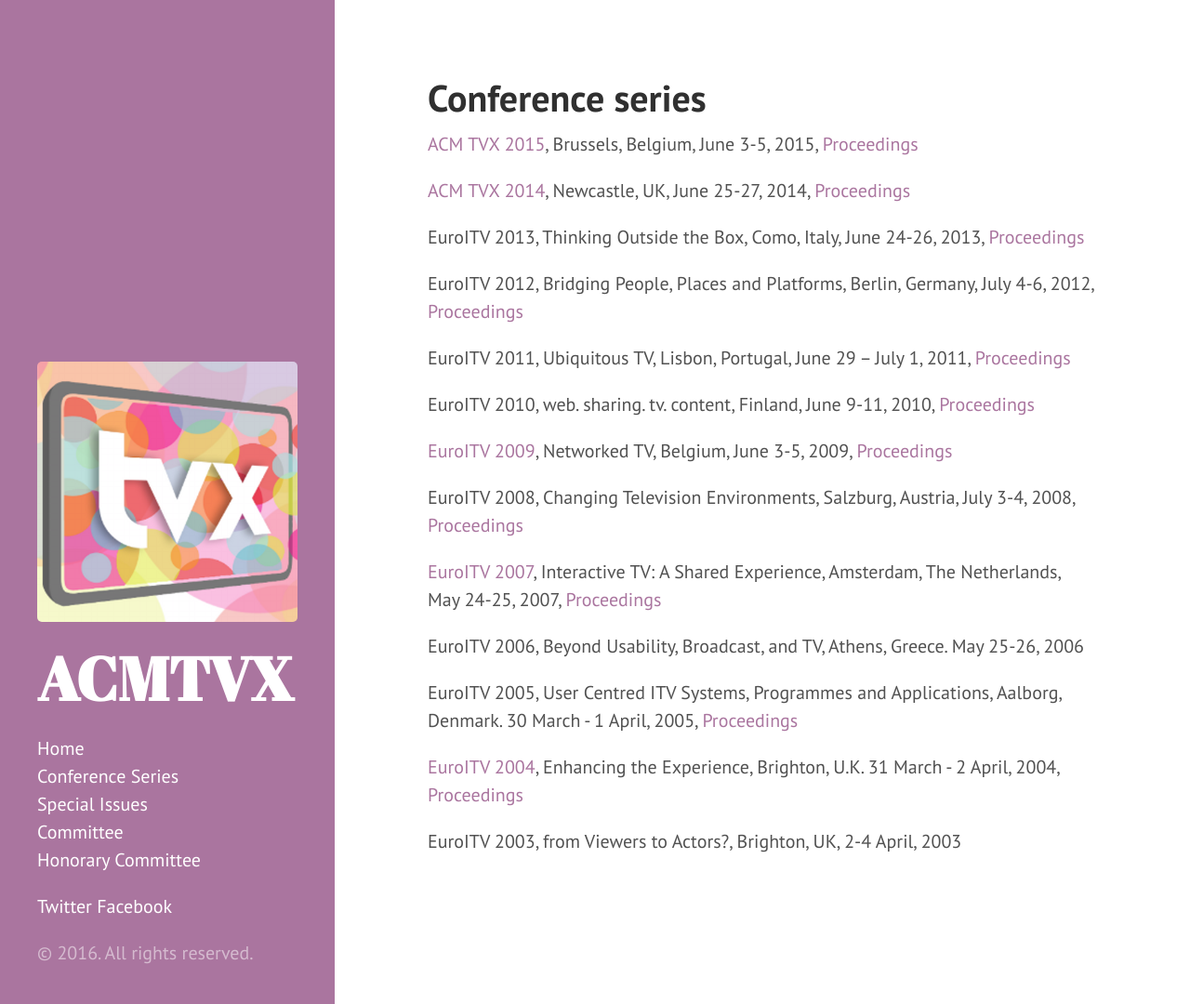
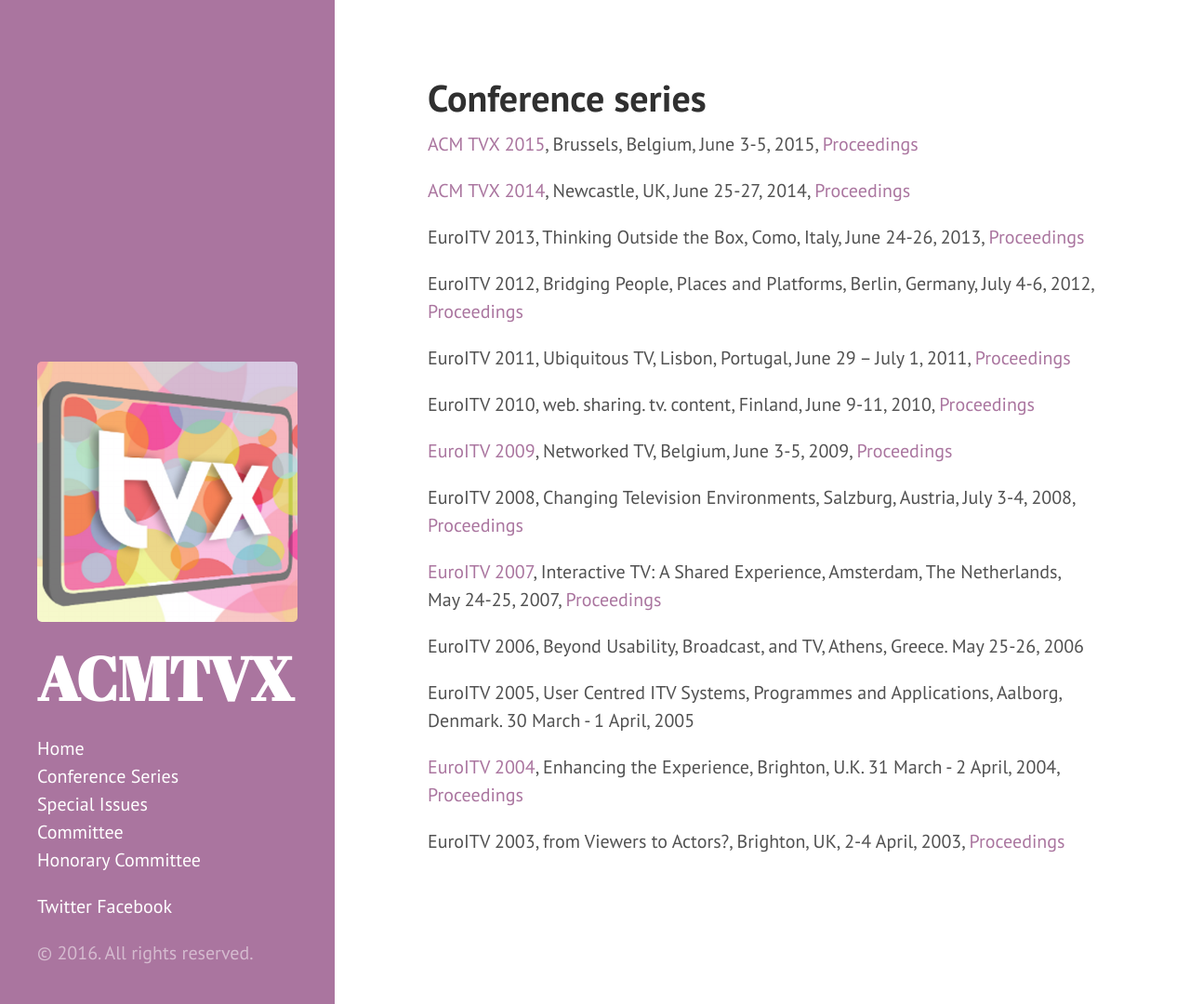
Before and after one commit to acmtvx/www, a Jekyll site: the page built from conference_series.md, in a window 1280 px wide and 1080 px high. Shown: the whole window at 93% size. Built offline with Jekyll 4.4.1, drawn with Linux system fonts in a browser that asks for light colours; Markdown is read by kramdown in place of the engine named in the settings.

```diff
--- a/conference_series.md
+++ b/conference_series.md
@@ -23,8 +23,8 @@ EuroITV 2008, Changing Television Environments, Salzburg, Austria, July 3-4, 200
 
 EuroITV 2006, Beyond Usability, Broadcast, and TV, Athens, Greece. May 25-26, 2006
 
-EuroITV 2005, User Centred ITV Systems, Programmes and Applications, Aalborg, Denmark. 30 March - 1 April, 2005, [Proceedings](https://homepages.abdn.ac.uk/j.masthoff/pages/EuroITV03/Proceedings.htm)
+EuroITV 2005, User Centred ITV Systems, Programmes and Applications, Aalborg, Denmark. 30 March - 1 April, 2005
 
 [EuroITV 2004](http://www.it.bton.ac.uk/staff/lp22/euroitv2004/), Enhancing the Experience, Brighton, U.K. 31 March - 2 April, 2004, [Proceedings](https://homepages.abdn.ac.uk/j.masthoff/pages/EuroITV04/ProceedingsContents.htm)
 
-EuroITV 2003, from Viewers to Actors?, Brighton, UK, 2-4 April, 2003
+EuroITV 2003, from Viewers to Actors?, Brighton, UK, 2-4 April, 2003, [Proceedings](https://homepages.abdn.ac.uk/j.masthoff/pages/EuroITV03/Proceedings.htm)
```
